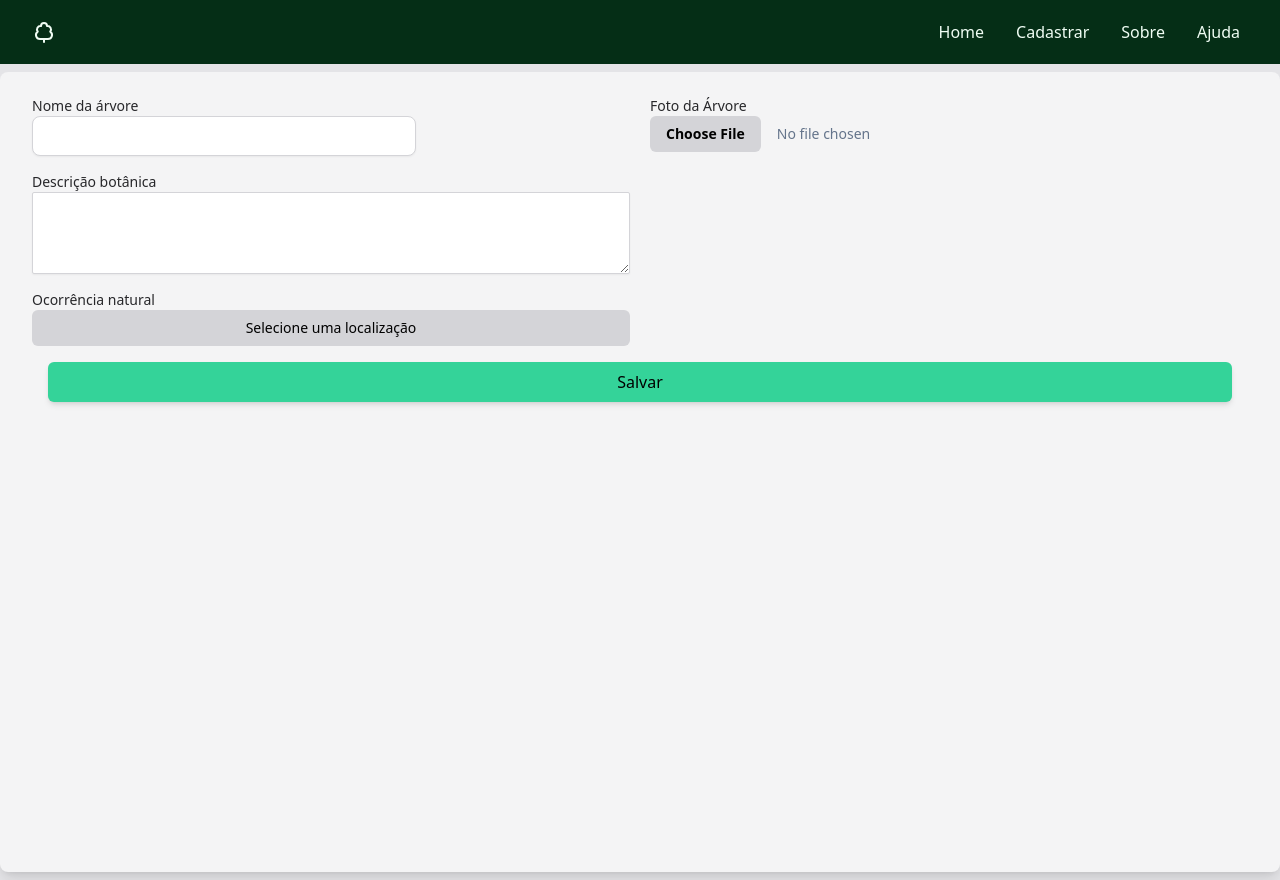
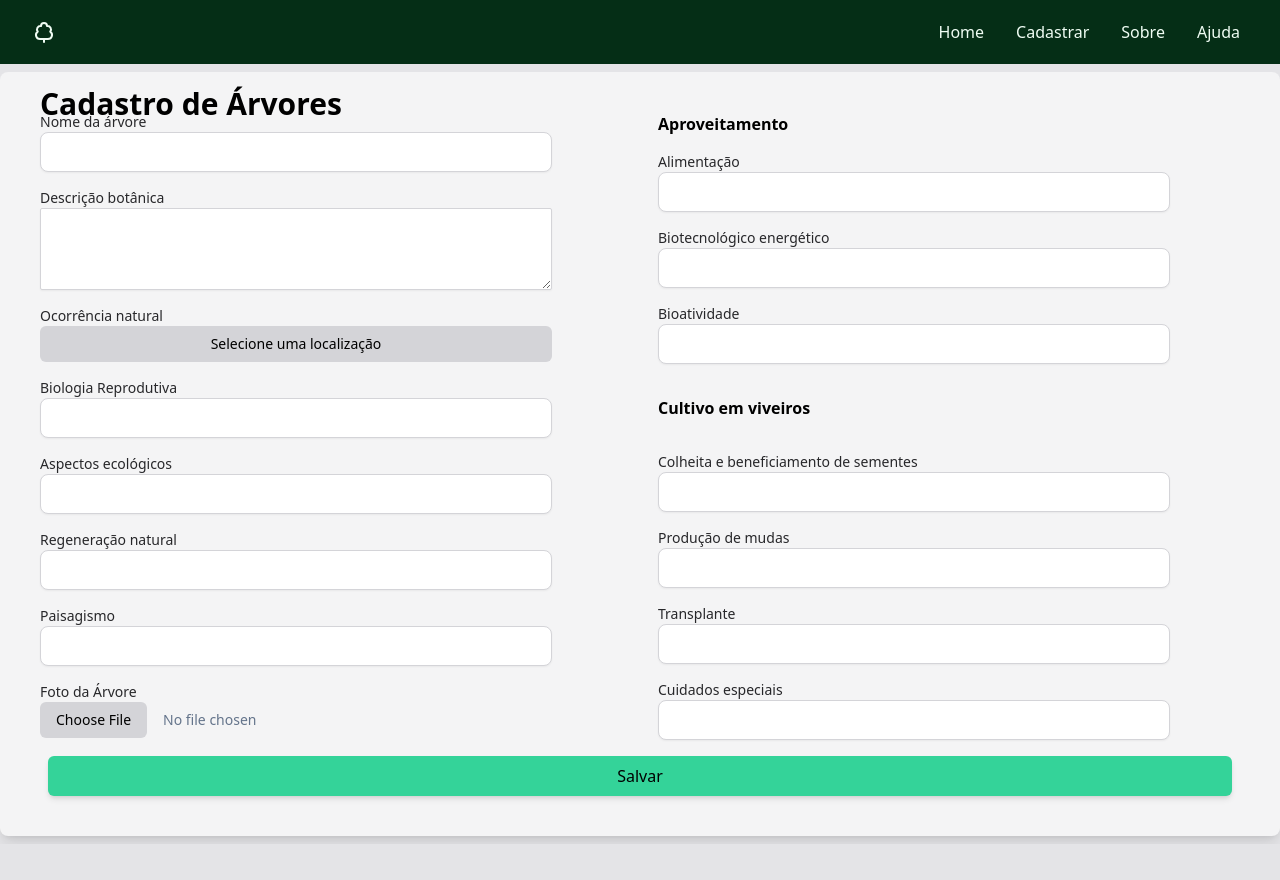
Before and after one commit to Gustavobeckr/projeto_amazonia_web, a Next.js app: page /cadastro in a window 1280 px wide. After the commit the page ends 844 px from the top, so only its background shows below. Built offline with nearby package versions, Linux system fonts and the light colour scheme.

Commit message:
feat(Cadastro): finalizado formulario para cadastrar arvores

```diff
--- a/src/app/cadastro/page.tsx
+++ b/src/app/cadastro/page.tsx
@@ -7,44 +7,35 @@ import Modal from "../components/Modal";
 import { useState } from "react";
 import { MapPin, X } from "lucide-react";
 import dynamic from "next/dynamic";
+import {
+  CadastroFormData,
+  cadastroFormSchema,
+} from "../components/Form/validator/zod";
+import { useCadastroArvore } from "../hooks/useCadastro";
 
 const Map = dynamic(() => import("../components/Map"), { ssr: false });
 
-const mimeTypePermitido = ["image/png", "image/jpeg"];
-
-const cadastroFormSchema = z.object({
-  nomeArvore: z.string().min(3, "Nome da árvore é obrigatório!"),
-  descrBotanica: z.string().min(3, "Descrição da botânica é obrigatório!"),
-  imagem: z
-    .custom<FileList>()
-    .transform((list) => list.item(0))
-    .refine(
-      (file) => mimeTypePermitido.includes(file?.type!),
-      "São permitidas apenas imagens do tipo png e jpeg!"
-    ),
-});
-
-export type CadastroFormData = z.infer<typeof cadastroFormSchema>;
-
 export default function Cadastro() {
   const [openModal, setOpenModal] = useState(false);
+  const { cadastrarArvore, position, setPosition, serviceError } =
+    useCadastroArvore();
 
   const createArvoreForm = useForm<CadastroFormData>({
     resolver: zodResolver(cadastroFormSchema),
   });
-  const {
-    register,
-    handleSubmit,
-    formState: { errors },
-  } = createArvoreForm;
 
-  const onSubmit = (data: CadastroFormData) => {
-    console.log(data.imagem);
+  const { register, handleSubmit, setValue } = createArvoreForm;
+
+  const onSubmit = async (data: CadastroFormData) => {
+    await cadastrarArvore(data);
   };
 
   return (
-    <div className="bg-zinc-100 m-2 p-6 max-w-7xl mx-auto px-4 sm:px-6 lg:px-8 rounded-lg h-screen shadow-lg">
+    <div className="bg-zinc-100 m-2 p-6 max-w-7xl mx-auto px-4 sm:px-6 lg:px-8 rounded-lg  shadow-lg">
       <FormProvider {...createArvoreForm}>
+        <Form.Label className="flex mx-2 h-4 items-center font-semibold text-3xl">
+          Cadastro de Árvores
+        </Form.Label>
         <form onSubmit={handleSubmit(onSubmit)} className="flex flex-col ">
           <div className="flex flex-row gap-5">
             <Form.Column>
@@ -59,46 +50,83 @@ export default function Cadastro() {
                 </Form.Label>
                 <textarea
                   rows={3}
-                  className=" border border-zinc-300 rounded-sm shadow-sm p-1"
+                  className=" border border-zinc-300 rounded-sm shadow-sm p-1 max-w-lg"
                   {...register("descrBotanica")}
                 />
                 <Form.ErrorMessage field="descrBotanica" />
               </Form.Field>
               <Form.Field>
-                <Form.Label htmlFor="nomeArvore">Ocorrência natural</Form.Label>
+                <Form.Label htmlFor="localArvore">
+                  Ocorrência natural
+                </Form.Label>
                 <button
                   type="button"
                   onClick={() => setOpenModal(!openModal)}
-                  className="bg-zinc-300 rounded-md p-2  text-sm hover:bg-zinc-400"
+                  className="bg-zinc-300 rounded-md p-2  text-sm hover:bg-green-300 max-w-lg"
                 >
                   Selecione uma localização
                 </button>
                 <Modal isOpen={openModal} mapaEscolherLocal={true}>
-                  <header className="flex items-center justify-between">
+                  <div className="flex items-center justify-between">
                     <h1 className="text-zinc-800 text-lg">
                       Selecione uma localização para a árvore
                     </h1>
                     <a
                       className="hover:text-red-500 hover:shadow-lg rounded-lg m-1"
-                      onClick={() => setOpenModal(!openModal)}
+                      onClick={() => {
+                        setPosition(null);
+                        setOpenModal(false);
+                      }}
                     >
                       <X />
                     </a>
-                  </header>
+                  </div>
 
-                  <Map />
+                  <Map position={position} setPosition={setPosition} />
+                  <button
+                    onClick={() => {
+                      setValue("localArvore", position!);
+                      setOpenModal(false);
+                    }}
+                    className="m-4 p-2 bg-emerald-400 rounded-md shadow-md hover:bg-emerald-500"
+                    type="button"
+                  >
+                    Selecionar
+                  </button>
                 </Modal>
-                <Form.ErrorMessage field="nomeArvore" />
+                <Form.ErrorMessage field="localArvore" />
               </Form.Field>
-            </Form.Column>
-            <Form.Column>
+              <Form.Field>
+                <Form.Label htmlFor="bioReprodutiva">
+                  Biologia Reprodutiva
+                </Form.Label>
+                <Form.Input type="text" name="bioReprodutiva" />
+                <Form.ErrorMessage field="bioReprodutiva" />
+              </Form.Field>
+              <Form.Field>
+                <Form.Label htmlFor="aspecEco">Aspectos ecológicos</Form.Label>
+                <Form.Input type="text" name="aspecEco" />
+                <Form.ErrorMessage field="aspecEco" />
+              </Form.Field>
+              <Form.Field>
+                <Form.Label htmlFor="regenNatural">
+                  Regeneração natural
+                </Form.Label>
+                <Form.Input type="text" name="regenNatural" />
+                <Form.ErrorMessage field="regenNatural" />
+              </Form.Field>
+              <Form.Field>
+                <Form.Label htmlFor="paisagismo">Paisagismo</Form.Label>
+                <Form.Input type="text" name="paisagismo" />
+                <Form.ErrorMessage field="paisagismo" />
+              </Form.Field>
               <Form.Field>
                 <Form.Label htmlFor="imagem">Foto da Árvore</Form.Label>
                 <Form.Input
-                  className="block w-full text-sm text-slate-500
+                  className="block max-w-lg text-sm text-slate-500
                         file:mr-4 file:py-2 file:px-4
                         file:rounded-md file:border-0
-                        file:text-sm file:font-semibold
+                        file:text-sm
                         file:bg-zinc-300
                         hover:file:bg-green-300"
                   type="file"
@@ -108,7 +136,60 @@ export default function Cadastro() {
                 <Form.ErrorMessage field="imagem" />
               </Form.Field>
             </Form.Column>
+            <Form.Column>
+              <Form.Label className="text-md font-semibold">
+                Aproveitamento
+              </Form.Label>
+              <Form.Field>
+                <Form.Label htmlFor="alimentacao">Alimentação</Form.Label>
+                <Form.Input type="text" name="alimentacao" />
+                <Form.ErrorMessage field="alimentacao" />
+              </Form.Field>
+              <Form.Field>
+                <Form.Label htmlFor="bioTec">
+                  Biotecnológico energético
+                </Form.Label>
+                <Form.Input type="text" name="bioTec" />
+                <Form.ErrorMessage field="bioTec" />
+              </Form.Field>
+              <Form.Field>
+                <Form.Label htmlFor="bioAtividade">Bioatividade</Form.Label>
+                <Form.Input type="text" name="bioAtividade" />
+                <Form.ErrorMessage field="bioAtividade" />
+              </Form.Field>
+
+              <Form.Label className="text-md font-semibold my-4">
+                Cultivo em viveiros
+              </Form.Label>
+              <Form.Field>
+                <Form.Label htmlFor="colheita">
+                  Colheita e beneficiamento de sementes
+                </Form.Label>
+                <Form.Input type="text" name="colheita" />
+                <Form.ErrorMessage field="colheita" />
+              </Form.Field>
+              <Form.Field>
+                <Form.Label htmlFor="prodMudas">Produção de mudas</Form.Label>
+                <Form.Input type="text" name="prodMudas" />
+                <Form.ErrorMessage field="prodMudas" />
+              </Form.Field>
+              <Form.Field>
+                <Form.Label htmlFor="trasnplante">Transplante</Form.Label>
+                <Form.Input type="text" name="trasnplante" />
+                <Form.ErrorMessage field="trasnplante" />
+              </Form.Field>
+              <Form.Field>
+                <Form.Label htmlFor="cuidados">Cuidados especiais</Form.Label>
+                <Form.Input type="text" name="cuidados" />
+                <Form.ErrorMessage field="cuidados" />
+              </Form.Field>
+            </Form.Column>
           </div>
+          {serviceError && (
+            <span className="text-sm text-red-500 mt-1">
+              Erro ao tentar cadastrar árvore!
+            </span>
+          )}
           <button
             type="submit"
             className="m-4 p-2 bg-emerald-400 rounded-md shadow-md hover:bg-emerald-500"
--- a/src/app/components/Form/Column.tsx
+++ b/src/app/components/Form/Column.tsx
@@ -3,5 +3,5 @@ import { HTMLAttributes } from "react";
 interface ColumnProps extends HTMLAttributes<HTMLDivElement> {}
 
 export function Column(props: ColumnProps) {
-  return <div className="flex flex-col w-1/2 gap-4" {...props} />;
+  return <div className="flex flex-col w-1/2 gap-4 px-2" {...props} />;
 }
--- a/src/app/components/Form/Input.tsx
+++ b/src/app/components/Form/Input.tsx
@@ -11,7 +11,7 @@ export function Input(props: InputProps) {
   return (
     <input
       id={props.name}
-      className="border border-zinc-300 h-10 max-w-sm rounded-lg shadow-sm p-1"
+      className="border border-zinc-300 h-10 max-w-lg rounded-lg shadow-sm p-1"
       {...register(props.name)}
       {...props}
     />
--- /dev/null
+++ b/src/app/components/Form/validator/zod.tsx
@@ -0,0 +1,35 @@
+import { LatLng } from "leaflet";
+import { z } from "zod";
+
+const mimeTypePermitido = ["image/png", "image/jpeg"];
+
+export const cadastroFormSchema = z.object({
+  nomeArvore: z.string().min(3, "Nome da árvore é obrigatório!"),
+  descrBotanica: z.string().min(3, "Descrição da botânica é obrigatório!"),
+  bioReprodutiva: z.string(),
+  aspecEco: z.string(),
+  regenNatural: z.string(),
+  alimentacao: z.string(),
+  bioTec: z.string(),
+  bioAtividade: z.string(),
+  paisagismo: z.string(),
+  colheita: z.string(),
+  prodMudas: z.string(),
+  trasnplante: z.string(),
+  cuidados: z.string(),
+  localArvore: z
+    .custom<LatLng>()
+    .refine(
+      (value) => value == null,
+      "Selecione uma local de ocorrêcia natural para a árvore!"
+    ),
+  imagem: z
+    .custom<FileList>()
+    .transform((list) => list.item(0))
+    .refine(
+      (file) => mimeTypePermitido.includes(file?.type!),
+      "São permitidas apenas imagens do tipo png e jpeg!"
+    ),
+});
+
+export type CadastroFormData = z.infer<typeof cadastroFormSchema>;
--- /dev/null
+++ b/src/app/hooks/useCadastro.tsx
@@ -0,0 +1,20 @@
+import { LatLng } from "leaflet";
+import { useState } from "react";
+import { CadastroFormData } from "../components/Form/validator/zod";
+
+export const useCadastroArvore = () => {
+  const [position, setPosition] = useState<LatLng | null>(null);
+  const [serviceError, setServiceError] = useState(null);
+
+  async function cadastrarArvore(data: CadastroFormData): Promise<boolean> {
+    console.log(position);
+    return true;
+  }
+
+  return {
+    position,
+    setPosition,
+    serviceError,
+    cadastrarArvore,
+  };
+};
--- a/src/app/layout.tsx
+++ b/src/app/layout.tsx
@@ -15,7 +15,6 @@ export default function RootLayout({
   return (
     <html lang="en">
       <head>
-        {" "}
         <link
           rel="stylesheet"
           href="https://unpkg.com/leaflet@1.9.4/dist/leaflet.css"
```
Also changed, not shown: src/app/components/Map.tsx (+16 -21 lines), public/icons/tree-deciduous.svg (added).
